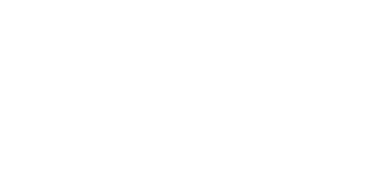
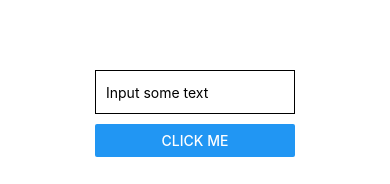
Before and after one commit to SzEmil/React-Native-Playground, a React Native app: screen / in a window 390 px wide. Shown: the part 657-841 px from the top of the page. Built offline with nearby package versions, Linux system fonts and the light colour scheme.

Commit message:
textInput

```diff
--- a/App.tsx
+++ b/App.tsx
@@ -1,10 +1,26 @@
 import { StatusBar } from 'expo-status-bar';
-import { StyleSheet, Text, View, Image, ImageBackground } from 'react-native';
+import {
+  StyleSheet,
+  Text,
+  View,
+  Image,
+  ImageBackground,
+  Keyboard,
+} from 'react-native';
 import { TextCard } from './components/TextCard/TextCard';
 import { useFonts } from 'expo-font';
 import { CoursesList } from './components/CoursesList/CoursesList';
+import { Button, TextInput } from 'react-native';
+import { useState } from 'react';
+import {
+  KeyboardAvoidingView,
+  Platform,
+  TouchableWithoutFeedback,
+} from 'react-native';
 
 export default function App() {
+  const [text, setText] = useState('');
+
   const [fontsLoaded] = useFonts({
     'Agbalumo-Regular': require('./assets/Agbalumo-Regular.ttf'),
   });
@@ -13,6 +29,7 @@
     return null;
   }
   return (
+    <TouchableWithoutFeedback onPress={Keyboard.dismiss}>
       <View style={styles.container}>
         <ImageBackground source={{ uri: 'https://picsum.photos/200' }}>
           <TextCard>ELO EELOOO!!!</TextCard>
@@ -22,8 +39,19 @@
           style={{ width: 200, height: 200 }}
         />
         <CoursesList />
-      <StatusBar style="auto" />
+        <KeyboardAvoidingView
+          behavior={Platform.OS == 'ios' ? 'padding' : 'height'}
+        >
+          <TextInput
+            style={styles.input}
+            placeholder="Input some text"
+            value={text}
+            onChangeText={setText}
+          />
+          <Button title="Click me" onPress={() => console.log(text)}></Button>
+        </KeyboardAvoidingView>
       </View>
+    </TouchableWithoutFeedback>
   );
 }
 
@@ -32,6 +60,15 @@
     flex: 1,
     backgroundColor: '#fff',
     alignItems: 'center',
-    justifyContent: 'center',
+    justifyContent: 'flex-end',
+    paddingBottom: 30,
+  },
+  input: {
+    width: 200,
+    height: 44,
+    padding: 10,
+    borderWidth: 1,
+    borderColor: 'black',
+    marginBottom: 10,
   },
 });
--- a/app.json
+++ b/app.json
@@ -21,7 +21,8 @@
       "adaptiveIcon": {
         "foregroundImage": "./assets/adaptive-icon.png",
         "backgroundColor": "#ffffff",
-        "jsEngine": "jsc"
+        "jsEngine": "jsc",
+        "softwareKeyboardLayoutMode": "pan"
       }
     },
     "web": {
```
Also changed, not shown: components/Button/Button.tsx (added). Lines whose indentation alone changed are shown as unchanged.
